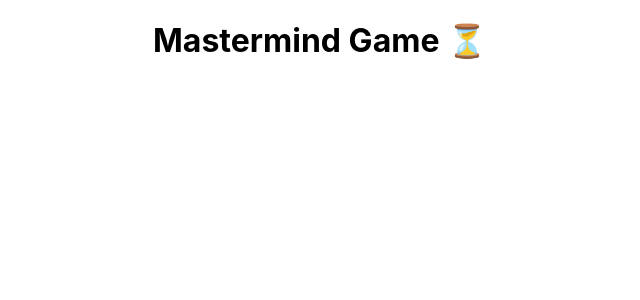
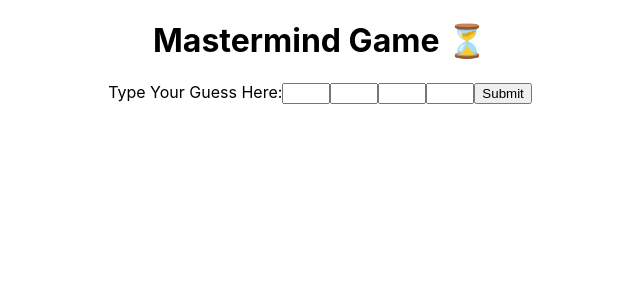
Before and after one commit to EmmaBin/mastermind, a React (Create React App) app: page / in a window 1280 px wide. Shown: the top 300 px of the page, without its empty margins (320-960 px from the left). Built offline with nearby package versions, Linux system fonts and the light colour scheme; no server answers.

Commit message:
created input fields with specified difficulty level

```diff
--- a/src/App.js
+++ b/src/App.js
@@ -1,29 +1,33 @@
 import './App.css';
 import * as React from 'react';
 import getCodes from './utils/getCodes';
+import InputForm from './components/InputForm';
 function App() {
   const [secretCodes, setSecretCodes] = React.useState([])
+  const [currentRound, setCurrentRound] = React.useState(0)
+  const [difficultyLevel, setLevel] = React.useState(4)
+  const [formDetail, setFormDetail] = React.useState([])
+  function handleSubmit() {
+
+  }
 
   React.useEffect(() => {
-
     const fetchData = async () => {
       try {
-        const codes = await getCodes(4)
+        const codes = await getCodes(difficultyLevel)
         setSecretCodes(codes)
       } catch (error) {
         console.log(error.message)
       }
     }
-
     fetchData()
-
-
   }, [])
 
   return (
     <div className="App">
       <h1>Mastermind Game ⏳</h1>
-      {secretCodes}
+      <h2>{secretCodes}</h2>
+      <InputForm difficultyLevel={difficultyLevel} currentRound={currentRound} handleSubmit={handleSubmit} />
 
 
 
--- /dev/null
+++ b/src/components/InputForm.jsx
@@ -0,0 +1,16 @@
+export default function InputForm({ handleSubmit, currentRound, difficultyLevel }) {
+    //if current round is not equal to index, disable the input
+    // const isDisabled =
+    return (
+        <form onSubmit={handleSubmit}>
+            <label>Type Your Guess Here:</label>
+            {Array.from({ length: difficultyLevel }, (_, i) => <input type="number" min={0} max={7} id={i} required />)
+
+            }
+
+
+
+            <button type="submit">Submit</button>
+        </form>
+    )
+}
```
